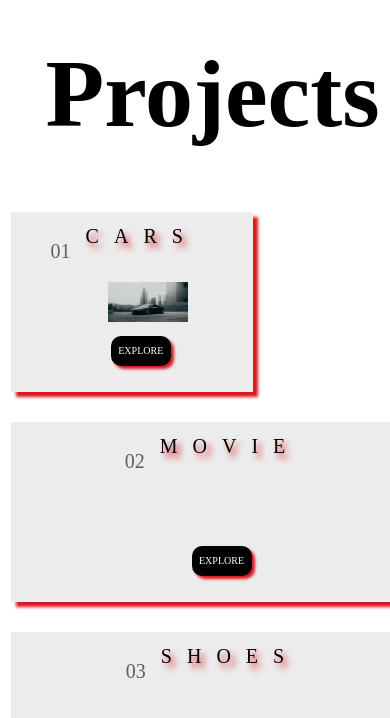
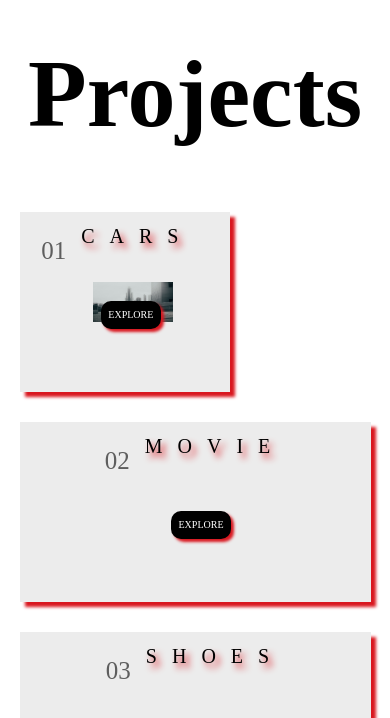
Before and after one commit to NathanDavids/PortfolioProject, a React (Vite) app: page / in a window 390 px wide. Shown: the part 8726-9444 px from the top of the page. Built offline with nearby package versions, Linux system fonts and the light colour scheme; a web font is replaced by a local one.

Commit message:
Updated Mobile & Tablet View (Projects)

```diff
--- a/src/components/projects/projects.css
+++ b/src/components/projects/projects.css
@@ -49,6 +49,7 @@
   align-items: center;
   position: relative;
   width: 100%;
+  max-width: 100%;
   height: 900px;
   background-color: black;
 }
@@ -57,6 +58,7 @@
 #projectsContainer{
   margin-top: 5.6rem;
   width: 95%;
+  max-width: 100%;
   height: 800px;
   background-color: black;
   color: white;
@@ -120,10 +122,33 @@ background-color: rgba(255, 255, 255, 0.04);
 /* Media Queries */
 
 /* Mobile View */
-@media screen and (max-width:425px){
+@media screen and (max-width:428px){
   #projects{
-      width: 425px;
+      max-width: 100%;
       margin-top: -5px;
+  }
+  #projectsContainer{
+    max-width: 90%;
+    #websiteImg{
+      left: 35%;
+      height: 40px;
+      width: 80px;
+  }
+  #projectName {
+    flex-direction: row;
+    gap: 15px;
+    font-size: 20px;
+  }
+  #number{
+    font-size: 25px;
+  }
+  #linkBtn{
+    left: 10%;
+    top: 410%;
+    width: 60px;
+    height: 28px;
+    font-size: 10px;
+  }
   }
 }
 
@@ -137,12 +162,12 @@ background-color: rgba(255, 255, 255, 0.04);
     height: 1000px;
   }
   #projectName {
-    flex-direction: row;
+    flex-direction: column;
     gap: 15px;
-    font-size: 20px;
+    font-size: 45px;
   }
   #number{
-    font-size: 20px;
+    font-size: 45px;
   }
   #linkBtn{
       position: relative;
@@ -155,13 +180,12 @@ background-color: rgba(255, 255, 255, 0.04);
       align-items: center;
   }
   #websiteImg{
-      left: 40%;
-      height: 40px;
-      width: 80px;
+      height: 100%;
+      width: 100%;
   }
   #linkBtn{
     left: 15%;
-    top: 113px;
+    top: 800%;
     width: 60px;
     height: 30px;
     font-size: 10px;
@@ -175,3 +199,10 @@ background-color: rgba(255, 255, 255, 0.04);
     height: 180px;
   }
 }
+
+/* Tablets (Large) */
+@media screen and (min-width:800px) and (max-width:950px){
+  #linkBtn{
+    left: -100%;
+  }
+}
```
